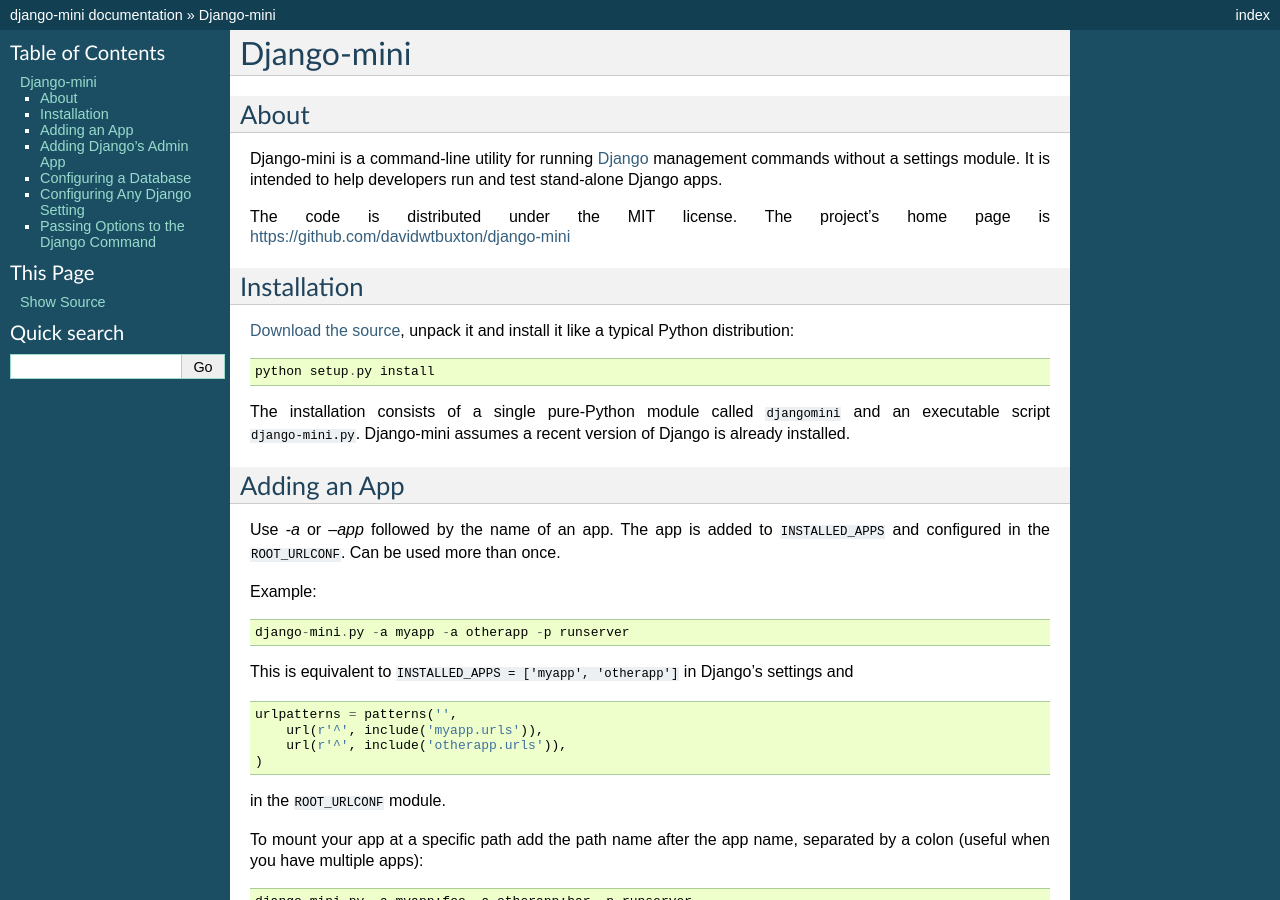
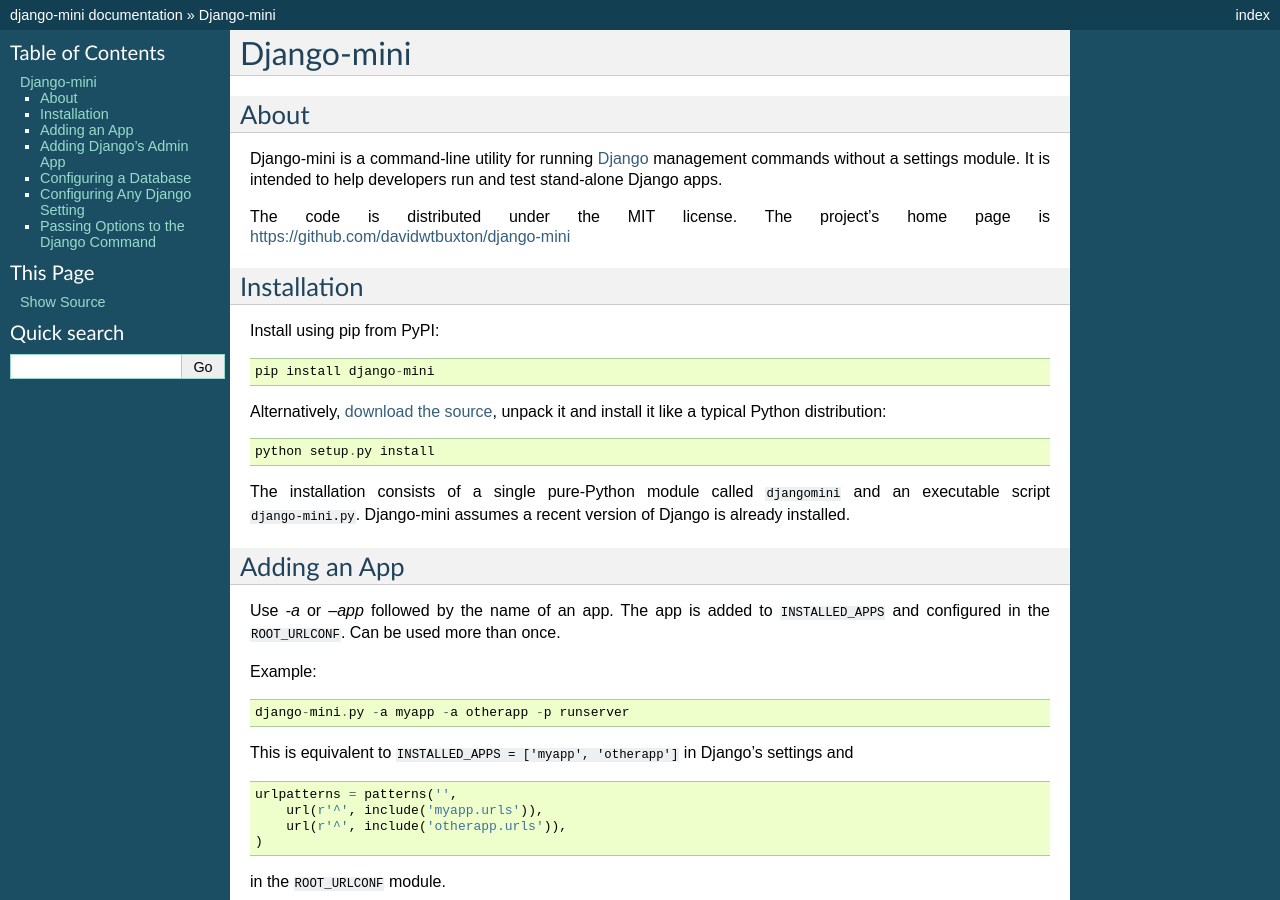
Before and after one commit to davidwtbuxton/django-mini, a Sphinx documentation site: the page built from docs/index.rst, in a window 1280 px wide and 900 px high. Built offline with Sphinx 7.4.7, drawn with Linux system fonts in a browser that asks for light colours; the version number could not be read and is left out.

Commit message:
Install instructions using PyPI.

```diff
--- a/README.rst
+++ b/README.rst
@@ -8,6 +8,10 @@
 
 Installation
 ------------
+
+Install using pip from PyPI::
+
+    pip install django-mini
 
 `Download the source`_, unpack it and install it like a typical Python distribution::
 
--- a/docs/index.rst
+++ b/docs/index.rst
@@ -23,7 +23,11 @@
 Installation
 ------------
 
-`Download the source`_, unpack it and install it like a typical Python distribution::
+Install using pip from PyPI::
+
+    pip install django-mini
+
+Alternatively, `download the source`_, unpack it and install it like a typical Python distribution::
 
     python setup.py install
 
```
